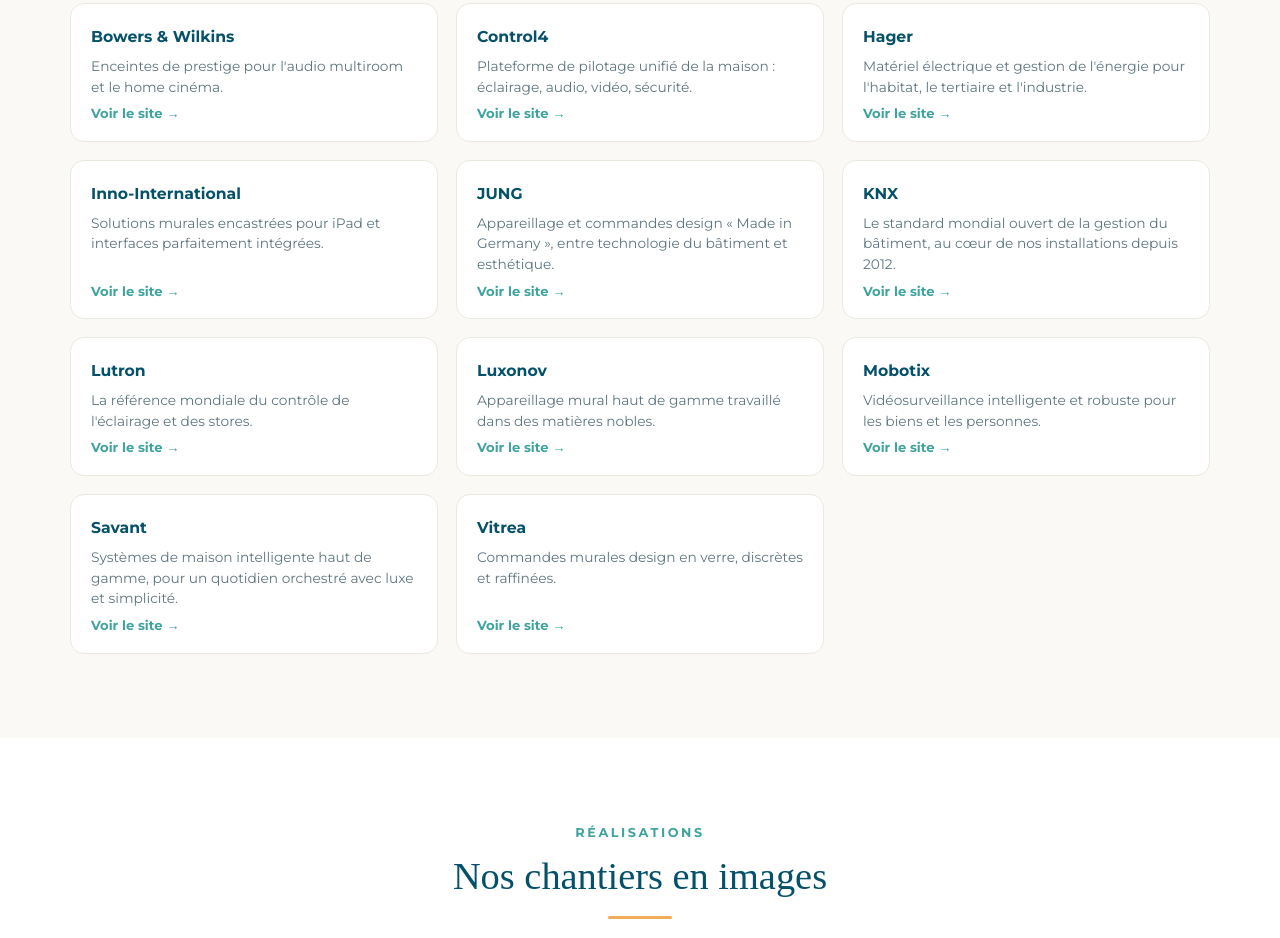
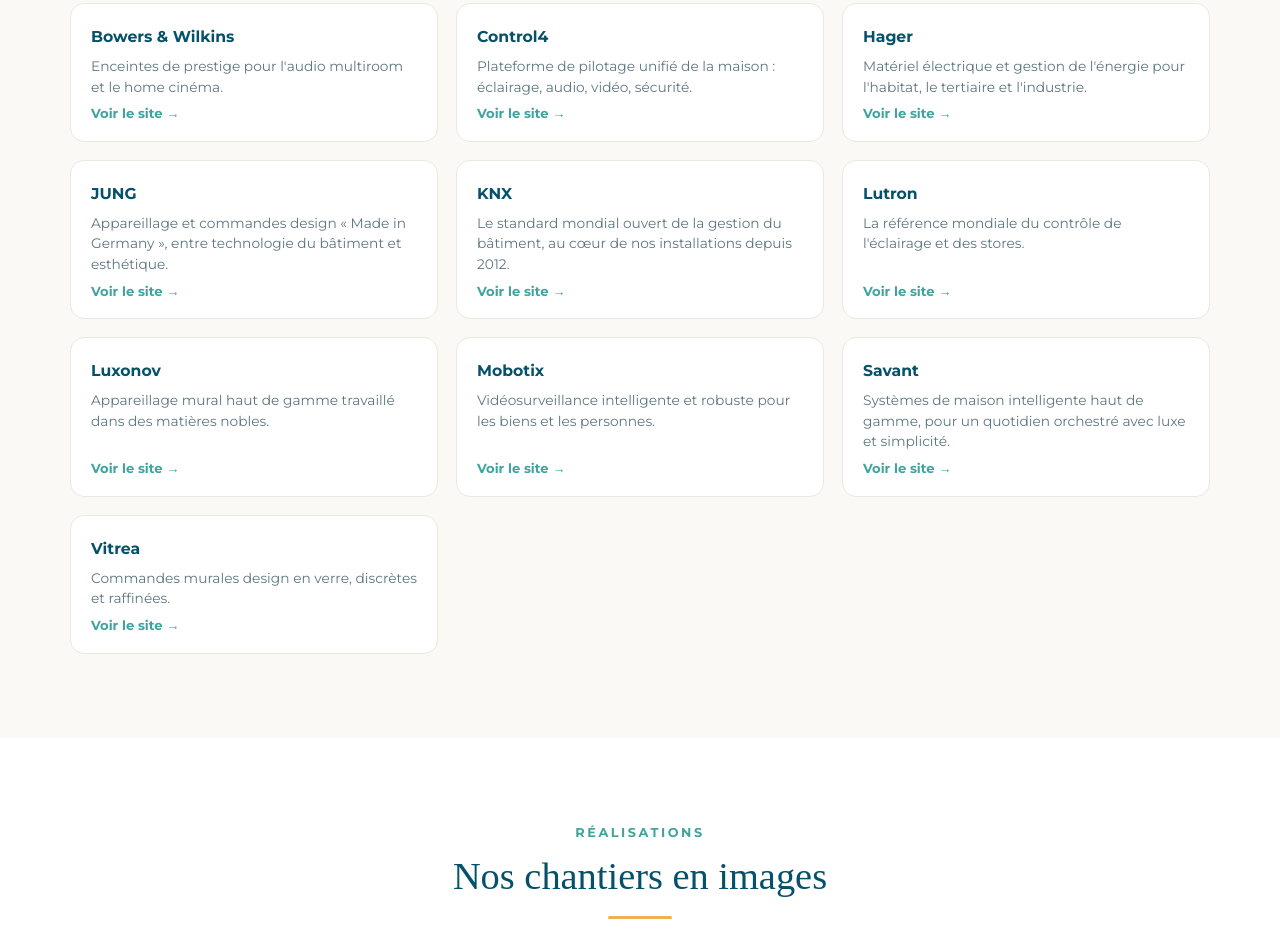
Before and after one commit to collumiere/Site_collumiere, a plain HTML site: page index.html in a window 1280 px wide. Shown: the part 4179-5117 px from the top of the page. Drawn offline with Linux system fonts and the light colour scheme; a web font is replaced by a local one.

Commit message:
Partenaires : retrait d'Inno-International

```diff
--- a/index.html
+++ b/index.html
@@ -774,11 +774,6 @@
         <a href="https://hager.com/fr" target="_blank" rel="noopener">Voir le site →</a>
       </div>
       <div class="partenaire">
-        <b>Inno-International</b>
-        <p>Solutions murales encastrées pour iPad et interfaces parfaitement intégrées.</p>
-        <a href="https://www.inno-international.com" target="_blank" rel="noopener">Voir le site →</a>
-      </div>
-      <div class="partenaire">
         <b>JUNG</b>
         <p>Appareillage et commandes design « Made in Germany », entre technologie du bâtiment et esthétique.</p>
         <a href="https://www.jung-group.com/fr-FR/" target="_blank" rel="noopener">Voir le site →</a>
```
